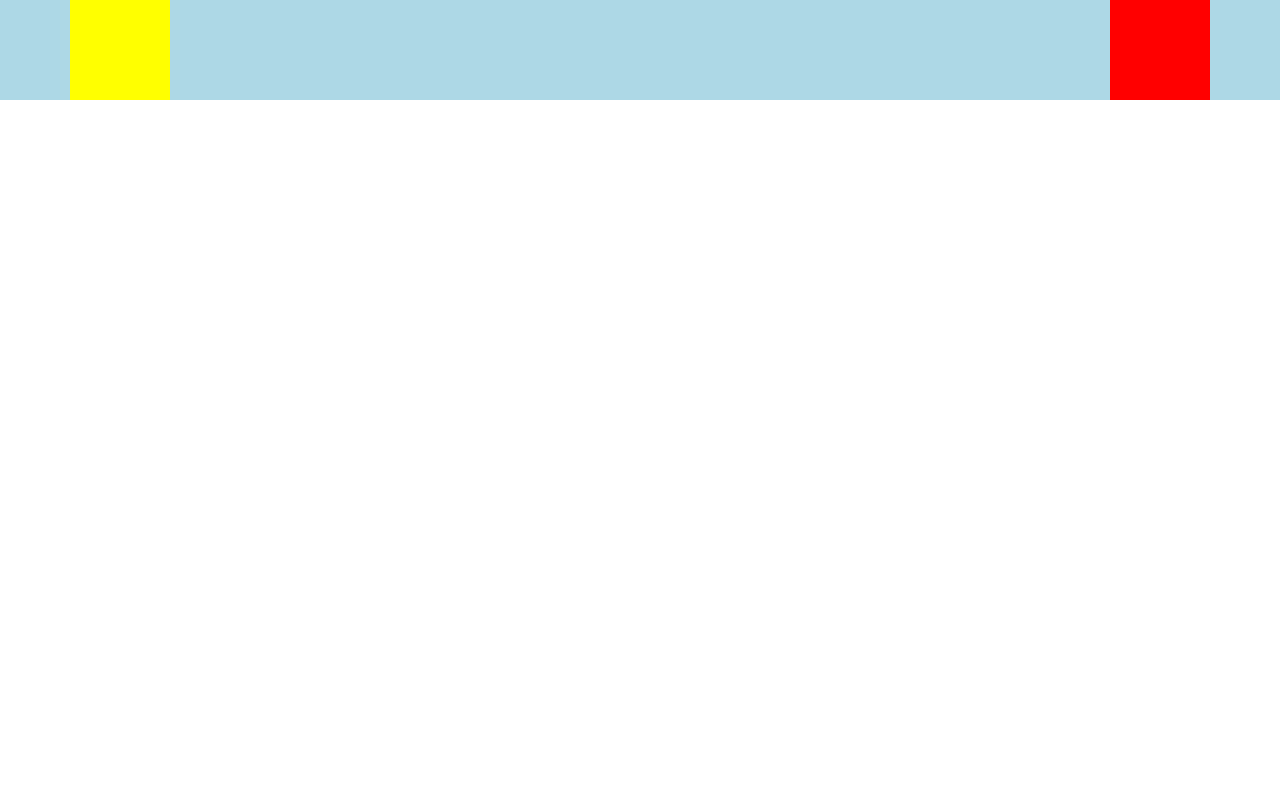
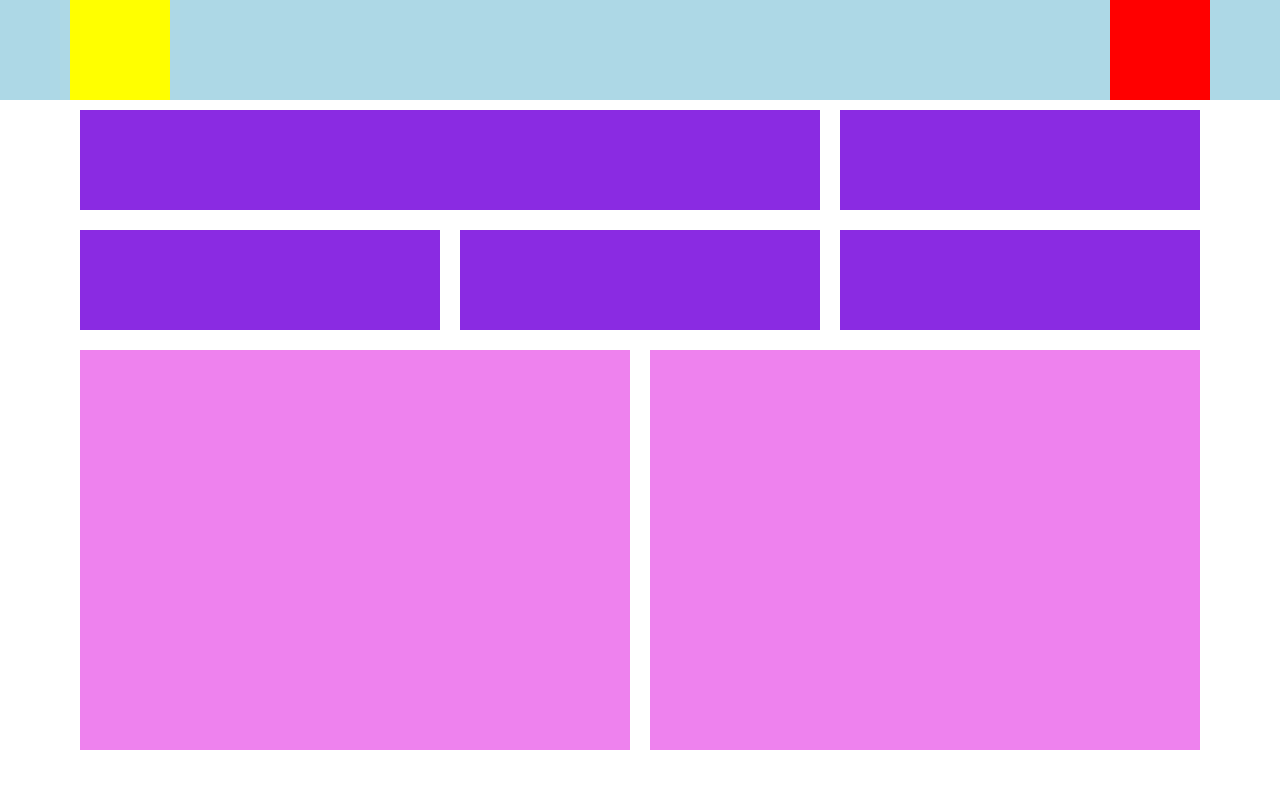
Before and after one commit to andreathepa/htmlcss-responsive-layout, a plain HTML site: page index.html in a window 1280 px wide. Drawn offline with Linux system fonts and the light colour scheme.

Commit message:
STRATEGIC SECTION LAYOUT

```diff
--- a/css/style.css
+++ b/css/style.css
@@ -40,12 +40,62 @@ header{
     height: 100%;
 }
 
+/* END HEADER */
+
+/* DEMO SECTION */
+
+.row{
+    display: flex;
+    flex-direction: column;
+}
+
+.col-double, .col-30{
+    width: calc( 100% - 20px);
+    height: 100px;
+    background-color: blueviolet;
+    margin: 10px;
+}
+
+/* END DEMO SECTION */
+
+/* STRATEGIC SECTION */
+
+.col-50{
+    width: calc(100% - 20px);
+    background-color: violet;
+    height: 400px;
+    margin: 10px;
+
+}
+
+/* END STRATEGIC SECTION */
+
+
+
+/* BREAK POINTS */
 
 /* TABLET */
 
 @media screen and (min-width: 768px) {
     .container{
         max-width: 750px;
+    }
+
+    .row{
+        flex-direction: row;
+        flex-wrap: wrap;
+    }
+
+    .col-double{
+        width: calc( 100% / 3 * 2 - 20px);
+    }
+
+    .col-30{
+        width: calc(100% / 3 - 20px);
+    }
+
+    .col-50{
+        width: calc(100% / 2 - 20px);
     }
 }
 
--- a/index.html
+++ b/index.html
@@ -9,6 +9,7 @@
     </head>
     <body>
 
+        <!-- HEADER -->
         <header class="header-blue">
             <div class="container">
                 <div class="header-flex">
@@ -18,11 +19,51 @@
                         <div class="extended-menu"></div>
                     </div>
                 </div>
-
             </div>
         </header>
+        <!-- END HEADER -->
 
-        <main></main>
+
+        <main>
+            <!-- DEMO SECTION -->
+            <section>
+                <div class="container">
+                    <div class="row">
+                        <div class="col-double">
+                            <div class="content"></div>
+                        </div>
+                        <div class="col-30">
+                            <div class="content"></div>
+                        </div>
+                        <div class="col-30">
+                            <div class="content"></div>
+                        </div>
+                        <div class="col-30">
+                            <div class="content"></div>
+                        </div>
+                        <div class="col-30">
+                            <div class="content"></div>
+                        </div>
+                    </div>
+                </div>
+            </section>
+            <!-- END DEMO SECTION -->
+
+            <!-- STRATEGIC SECTION -->
+            <section>
+                <div class="container">
+                    <div class="row">
+                        <div class="col-50">
+                            <div class="content"></div>
+                        </div>
+                        <div class="col-50">
+                            <div class="content"></div>
+                        </div>
+                    </div>
+                </div>
+            </section>
+            <!-- STRATEGIC SECTION -->
+        </main>
 
         <footer></footer>
 
```
